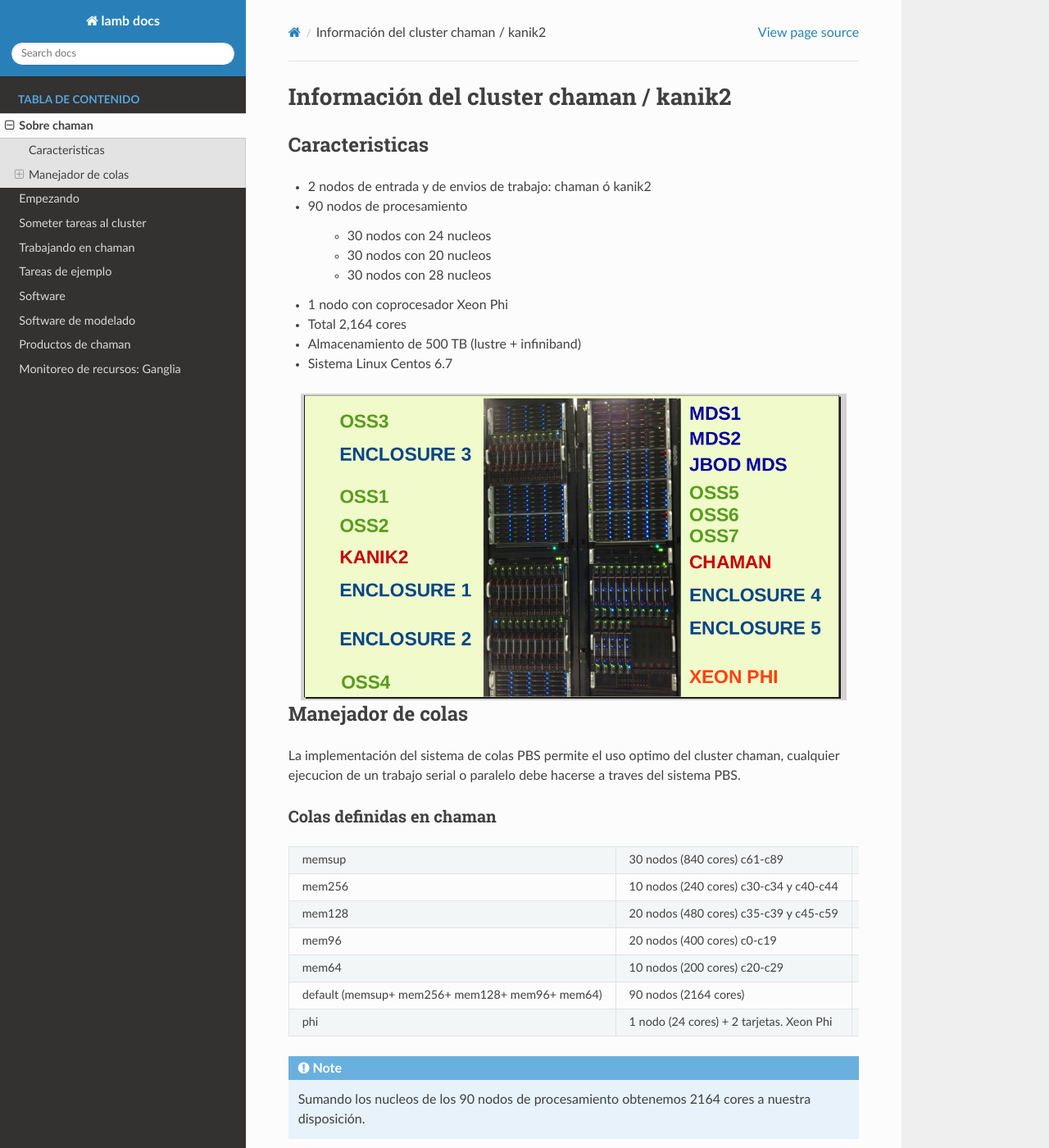
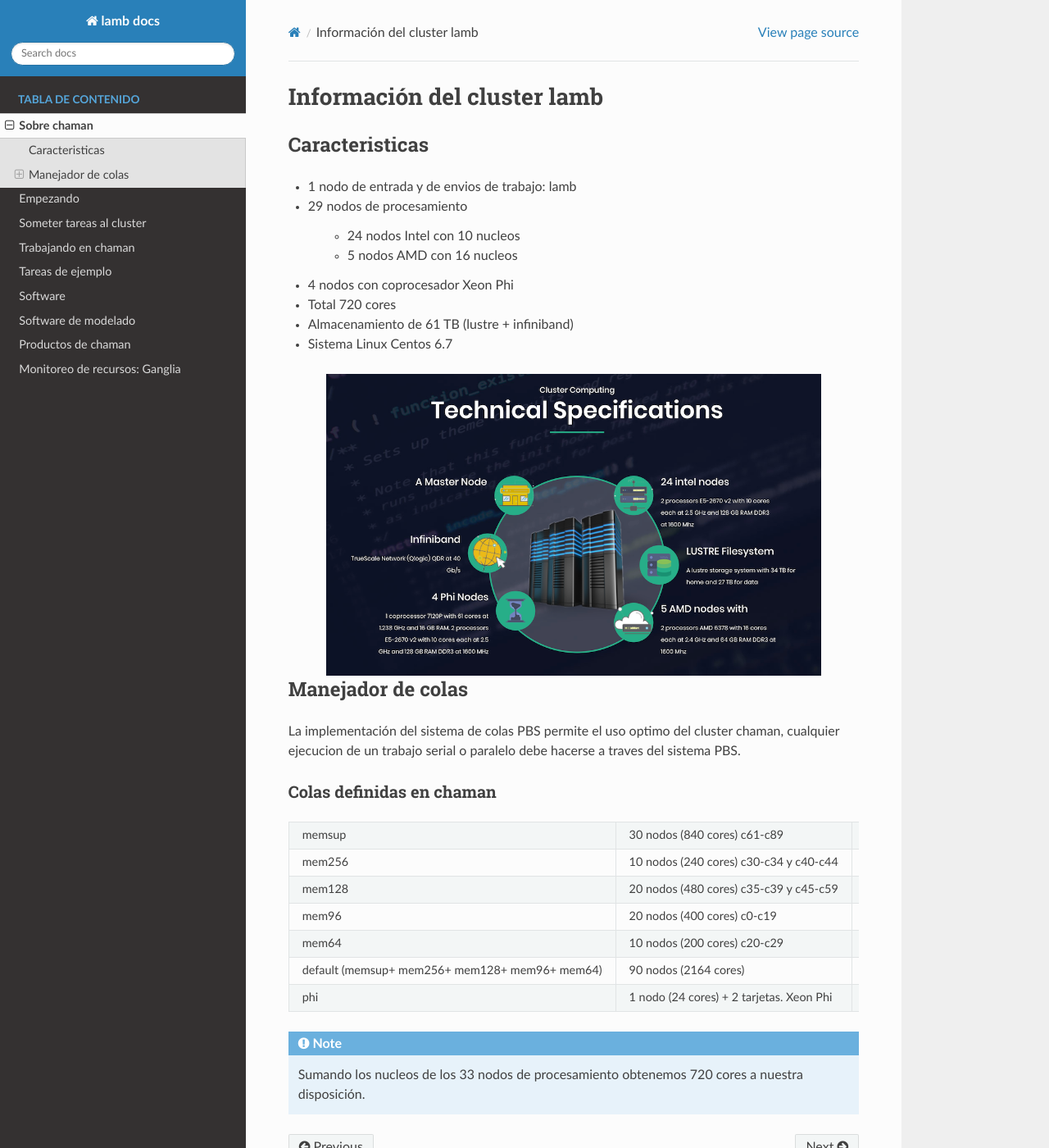
Before and after one commit to sear/lambdoc, a Sphinx documentation site: the page built from docs/source/aboutlamb.rst, in a window 1280 px wide and 1400 px high. Shown: the whole window at 82% size. Built offline with Sphinx 7.4.7 and the Read the Docs theme 2.0.0, drawn with Linux system fonts in a browser that asks for light colours; some of the changed text lies outside the part shown.

Commit message:
caracteristicas LAMB

```diff
--- a/docs/source/aboutlamb.rst
+++ b/docs/source/aboutlamb.rst
@@ -1,24 +1,23 @@
-Información del cluster chaman / kanik2
+Información del cluster lamb
 =======================================
 
 Caracteristicas
 ---------------
 
-* 2 nodos de entrada y de envios de trabajo: chaman ó kanik2
-* 90 nodos de procesamiento
+* 1 nodo de entrada y de envios de trabajo: lamb
+* 29 nodos de procesamiento
 
-    * 30 nodos con 24 nucleos
-    * 30 nodos con 20 nucleos
-    * 30 nodos con 28 nucleos
+    * 24 nodos Intel con 10 nucleos
+    * 5 nodos AMD con 16 nucleos
 
-* 1 nodo con coprocesador Xeon Phi
-* Total 2,164 cores
-* Almacenamiento de 500 TB (lustre + infiniband)
+* 4 nodos con coprocesador Xeon Phi
+* Total 720 cores
+* Almacenamiento de 61 TB (lustre + infiniband)
 * Sistema Linux Centos 6.7
 
-.. image:: rackschamankanik2.png
+.. image:: lamb-schematic.png
     :scale: 60 %
-    :alt: Organización racks chaman
+    :alt: Esquema LAMB
     :align: center
 
 Manejador de colas
@@ -61,4 +60,4 @@ Colas definidas en chaman
 +---------+----------------------------------------+-------------------------------------+-------------------------------------+
 
 .. note::
-    Sumando los nucleos de los 90 nodos de procesamiento obtenemos 2164 cores a nuestra disposición.
+    Sumando los nucleos de los 33 nodos de procesamiento obtenemos 720 cores a nuestra disposición.
--- a/docs/source/conf.py
+++ b/docs/source/conf.py
@@ -20,8 +20,8 @@ import sphinx_rtd_theme
 # -- Project information -----------------------------------------------------
 
 project = 'lamb docs'
-copyright = '2020, divCT'
-author = 'divCT'
+copyright = '2020, DivCT'
+author = 'DivCT'
 
 # The short X.Y version
 version = ''
```
Also changed, not shown: docs/source/lamb-schematic.png (added), 8 other files.
